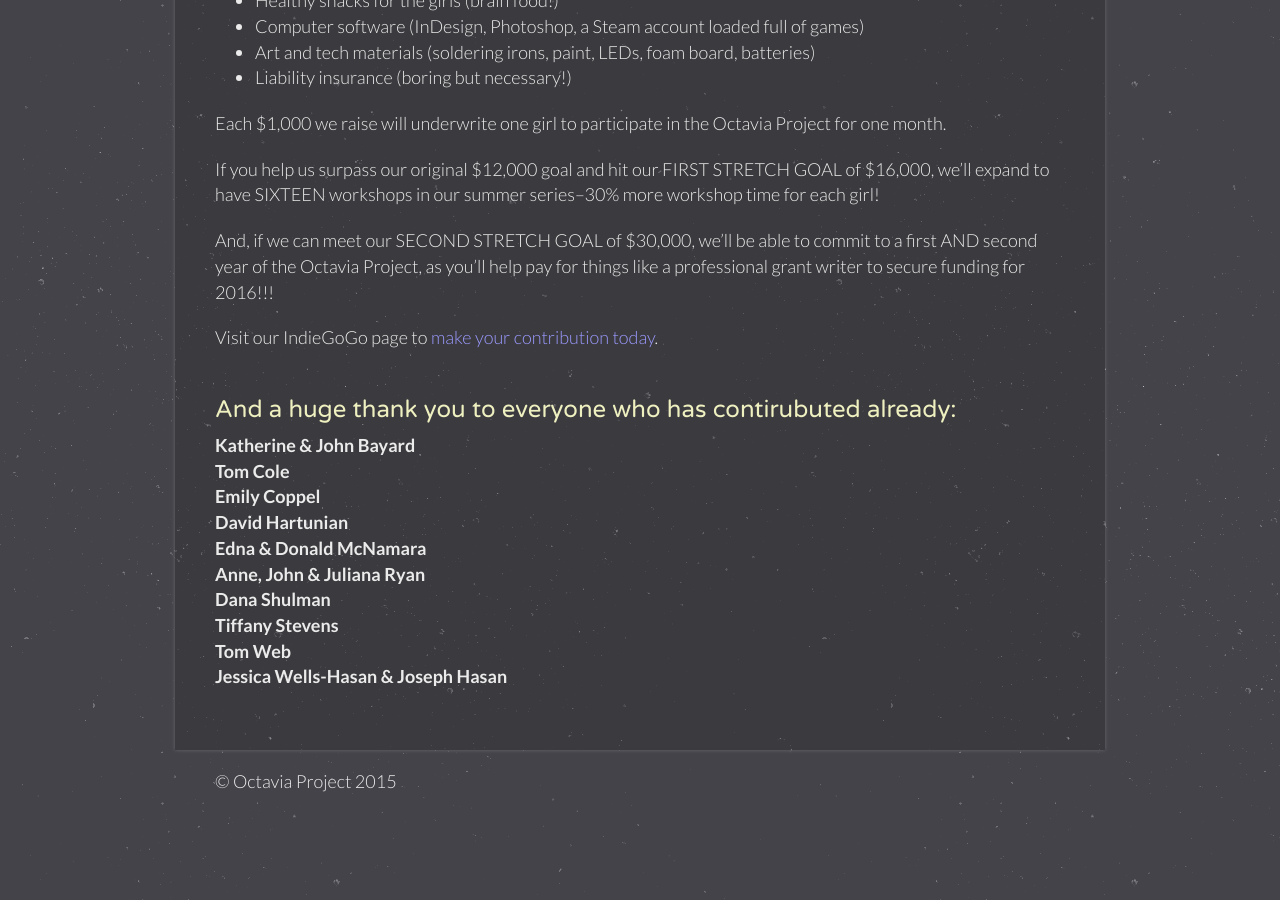
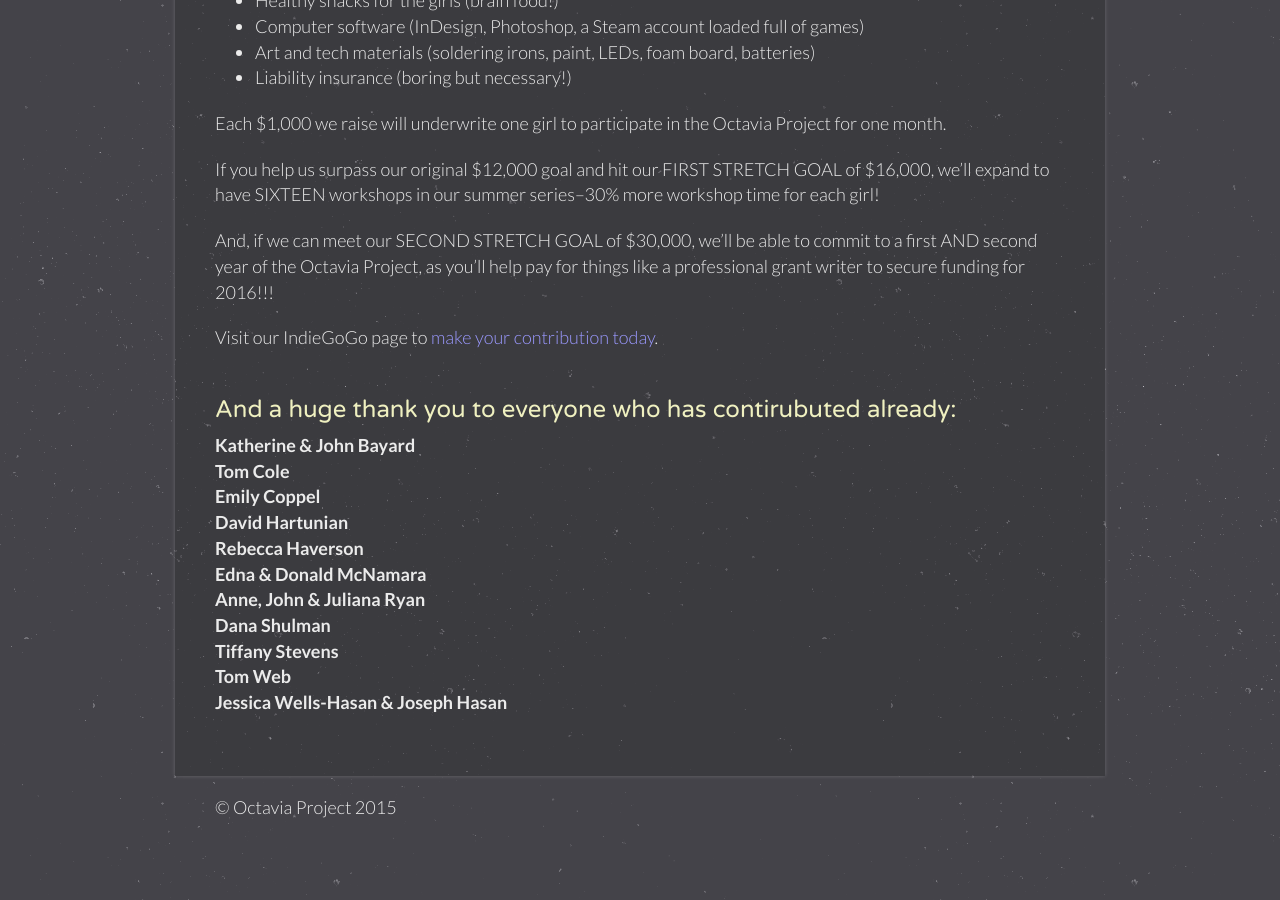
Before and after one commit to OctaviaProject/octaviaproject.github.io, a Jekyll site: the page built from donate.html, in a window 1280 px wide and 900 px high, scrolled down 864 px. Built offline with Jekyll 4.4.1, drawn with Linux system fonts in a browser that asks for light colours.

Commit message:
Added donor names

```diff
--- a/donate.html
+++ b/donate.html
@@ -47,6 +47,7 @@
           Tom Cole<br>
           Emily Coppel<br>
           David Hartunian<br>
+          Rebecca Haverson<br>
           Edna & Donald McNamara<br>
           Anne, John & Juliana Ryan<br>
           Dana Shulman<br>
```
